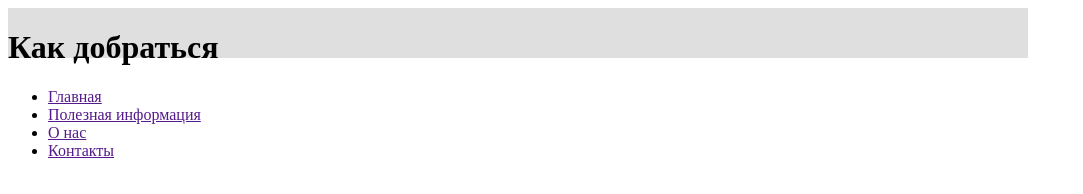
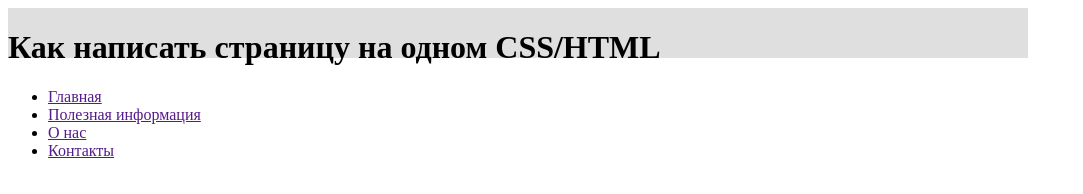
Before and after one commit to vasylzhmurko/New-file, a plain HTML site: page New/Source/index.html in a window 1280 px wide. Shown: the whole page, without its empty margins (0-1083 px from the left). Drawn offline with Linux system fonts and the light colour scheme.

Commit message:
Update index.html

```diff
--- a/New/Source/index.html
+++ b/New/Source/index.html
@@ -14,7 +14,7 @@
 <body>
 
    <div class="header">
-       <h1>Как добраться</h1>
+       <h1>Как написать страницу на одном CSS/HTML</h1>
        <nav>
            <ul>
                <li><a href="">Главная</a></li>
```
